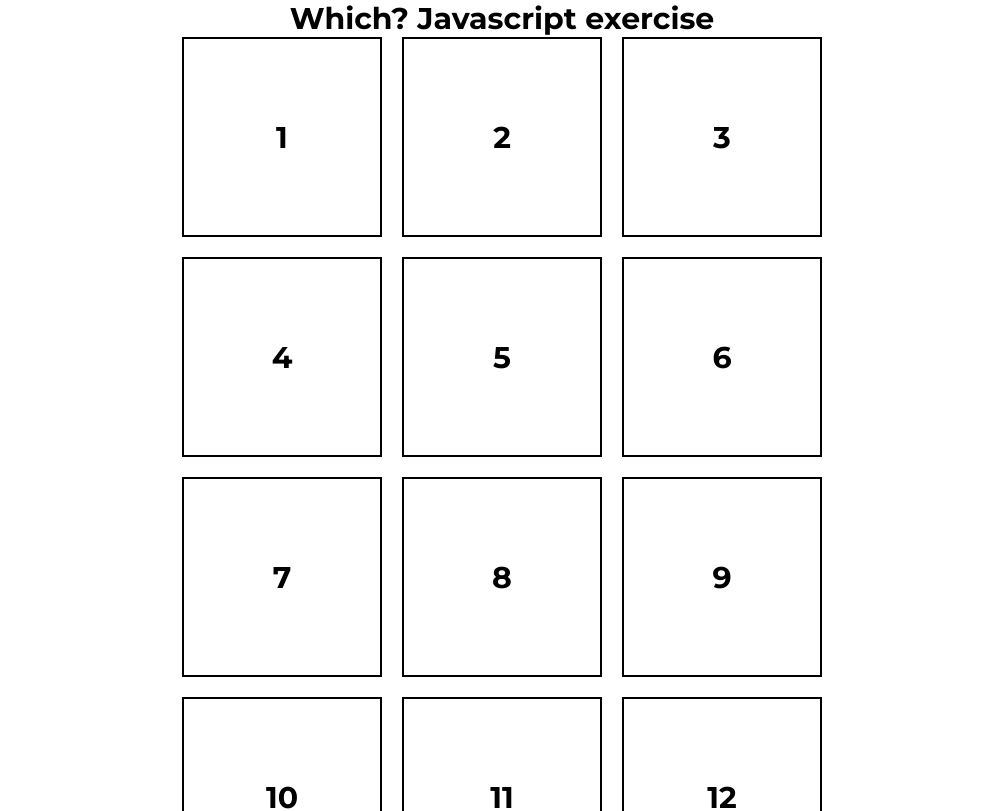
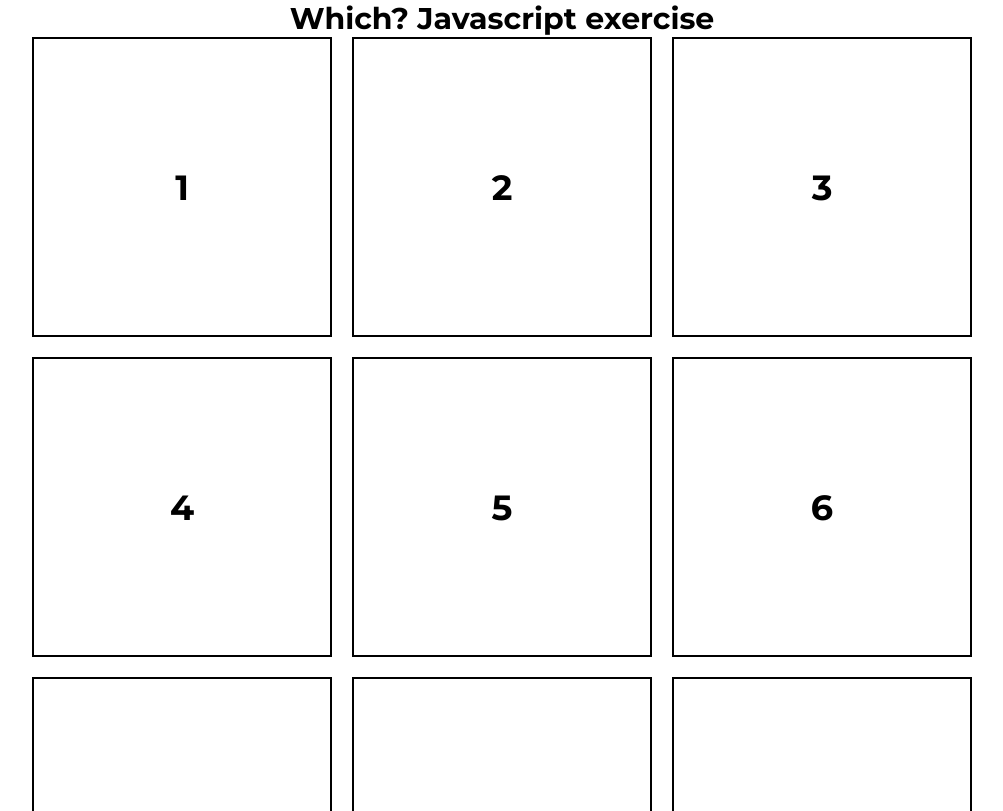
Before and after one commit to ojam1/multiplication-help, a React (Create React App) app: page / in a window 1280 px wide. Shown: the top 811 px of the page, without its empty margins (138-1141 px from the left). Built offline with nearby package versions, Linux system fonts and the light colour scheme.

Commit message:
clean up

```diff
--- a/src/App.js
+++ b/src/App.js
@@ -2,7 +2,7 @@ import React, { useState, useEffect } from "react";
 import { createGlobalStyle } from "styled-components";
 
 import mutlipleFinder from './utils/multiples'
-import Number from "./components/Number/Number";
+import Number from "./components/NumberButton/NumberButton";
 import Grid from "./components/Grid/Grid";
 
 const GlobalStyle = createGlobalStyle`
@@ -31,17 +31,15 @@ const GlobalStyle = createGlobalStyle`
   }
 `;
 
-const App = () => {
-  const [selectedNumber, setSelected] = useState(0)
+const App = ({ gridSize }) => {
+  const [selectedNumber, setSelectedNumber] = useState(0)
   const [multiples, setMultiples] = useState([])
 
   useEffect(() => {
-    if (selectedNumber !== 0) setMultiples(mutlipleFinder(selectedNumber, 144))
-  }, [selectedNumber])
+    if (selectedNumber !== 0) setMultiples(mutlipleFinder(selectedNumber, gridSize))
+  }, [selectedNumber, gridSize])
 
-  console.log(selectedNumber, multiples);
-
-  const highlight = (number) => {
+  const isNumberAMultiple = (number) => {
     return !!multiples.find(element => number === element)
   }
   return (
@@ -49,8 +47,8 @@ const App = () => {
     <GlobalStyle />
     <header>Which? Javascript exercise</header>
     <Grid>
-      {Array.from({ length: 144 }).map((element, index) => {
-        return <Number number={index + 1} highlighted={highlight(index + 1)} onClickFunction={setSelected}/>;
+      {Array.from({ length: gridSize }).map((element, index) => {
+        return <Number number={index + 1} highlighted={isNumberAMultiple(index + 1)} onClickFunction={setSelectedNumber}/>;
       })}
     </Grid>
   </>
--- a/src/components/Number/Number.jsx
+++ b/src/components/NumberButton/NumberButton.jsx
@@ -1,8 +1,8 @@
 import React from "react";
 
-import Wrapper from "./number.style";
+import Wrapper from "./numberButton.style";
 
-const Number = ({ number, highlighted, onClickFunction }) => (
+const NumberButton = ({ number, highlighted, onClickFunction }) => (
   <Wrapper
     onClick={() => onClickFunction(number)}
     highlighted={highlighted}
@@ -17,4 +17,4 @@ const Number = ({ number, highlighted, onClickFunction }) => (
   </Wrapper>
 );
 
-export default Number;
+export default NumberButton;
--- a/src/components/Number/number.style.js
+++ b/src/components/NumberButton/numberButton.style.js
@@ -9,8 +9,9 @@ export default styled.div.attrs(({ number }) => ({
   justify-content: center;
   align-items: center;
   font-size: 3rem;
-  min-width: 20rem;
-  min-height: 20rem;
+  width: 20rem;
+  height: 20rem;
+  margin: 0 auto;
   padding: 1rem;
   color: black;
   border: 2px solid black;
@@ -23,4 +24,12 @@ export default styled.div.attrs(({ number }) => ({
   &:focus-visible {
     outline: 2px solid blue
   }
+
+  @media only screen
+  and (min-width: 768px) {
+    margin: 0;
+    width: 30rem;
+    height: 30rem;
+    font-size: 3.5rem;
+  }
 `;
--- a/src/index.js
+++ b/src/index.js
@@ -5,7 +5,7 @@ import reportWebVitals from './reportWebVitals';
 
 ReactDOM.render(
   <React.StrictMode>
-    <App />
+    <App gridSize={144} />
   </React.StrictMode>,
   document.getElementById('root')
 );
```
Also changed, not shown: 1 other file (tests, documents, lock files or other folders).
